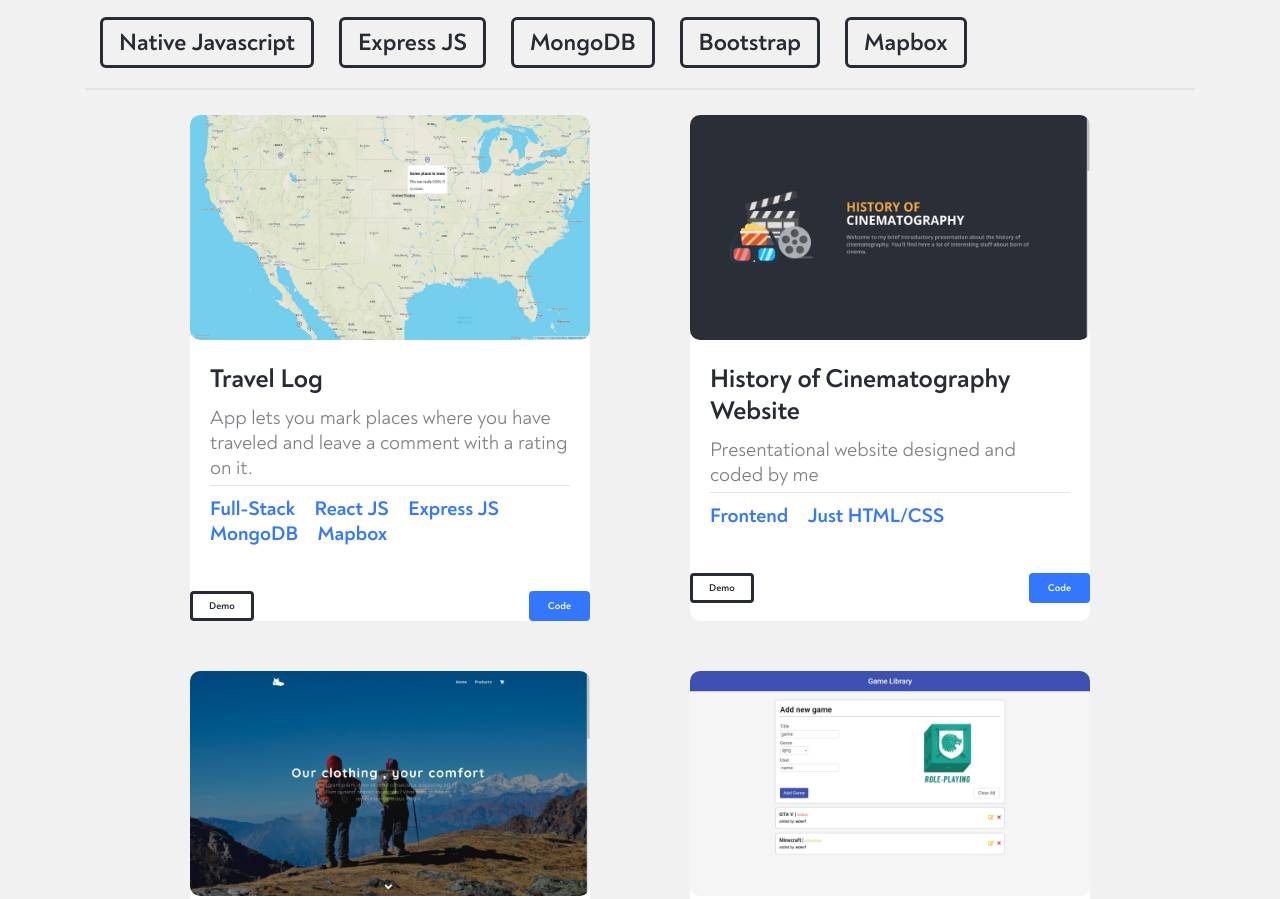
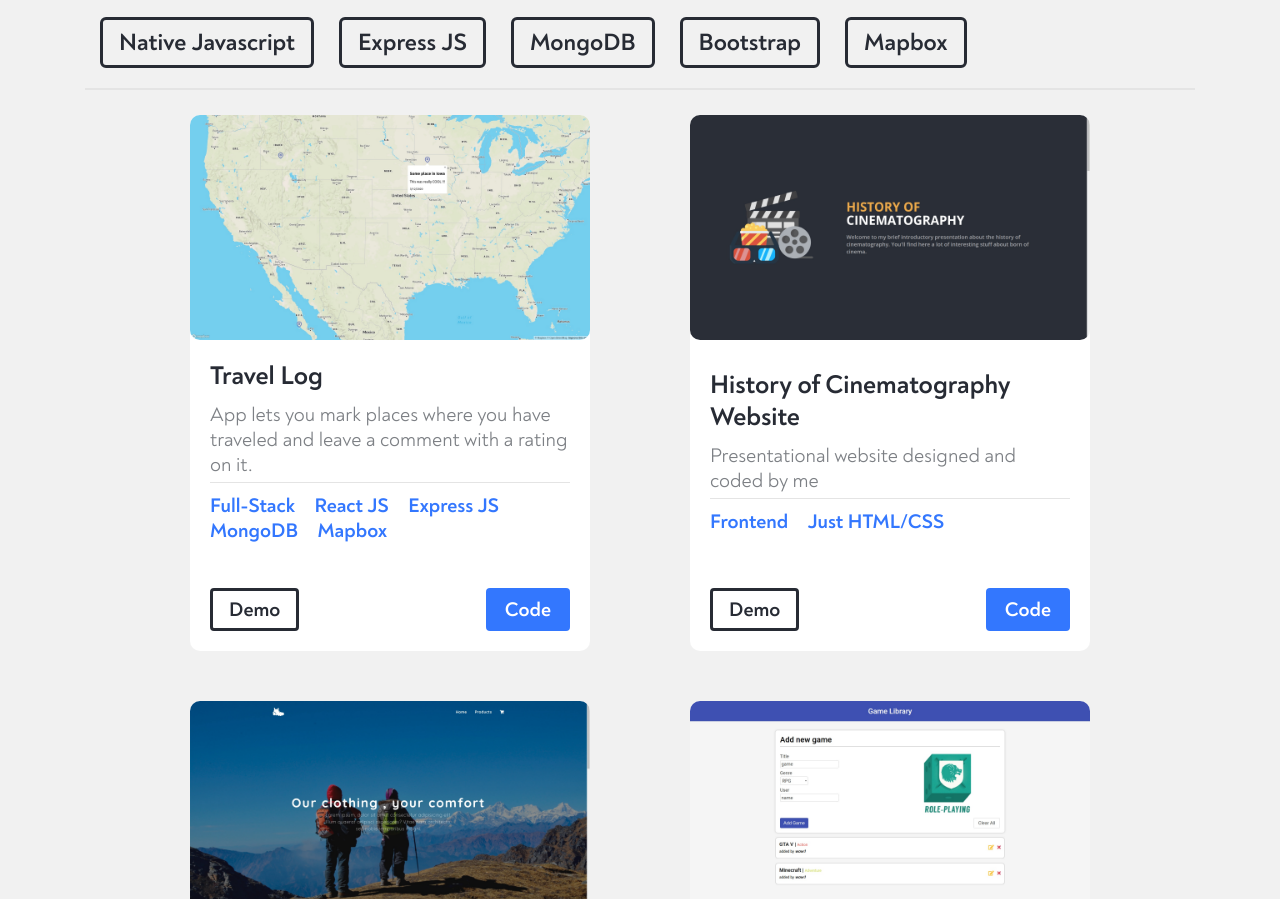
Before and after one commit to SuperCaptainWOW1/portfolio-website, a plain HTML site: page index.html in a window 1280 px wide. Shown: the part 729-1628 px from the top of the page. Drawn offline with Linux system fonts and the light colour scheme; files whose address does not match are found by name.

Commit message:
Fixed spacing between buttons and project description

```diff
--- a/css/main.css
+++ b/css/main.css
@@ -86,6 +86,9 @@ header {
 .project-item {
   background-color: #fff;
   border-radius: 10px;
+  display: flex;
+  flex-direction: column;
+  justify-content: space-between;
 }
 
 .project-item img {
@@ -122,6 +125,9 @@ header {
   display: flex;
   justify-content: space-between;
   align-items: center;
+
+  padding: 0 2rem 2rem 2rem;
+  font-size: 2rem;
 }
 
 .project-item__btn {
```
